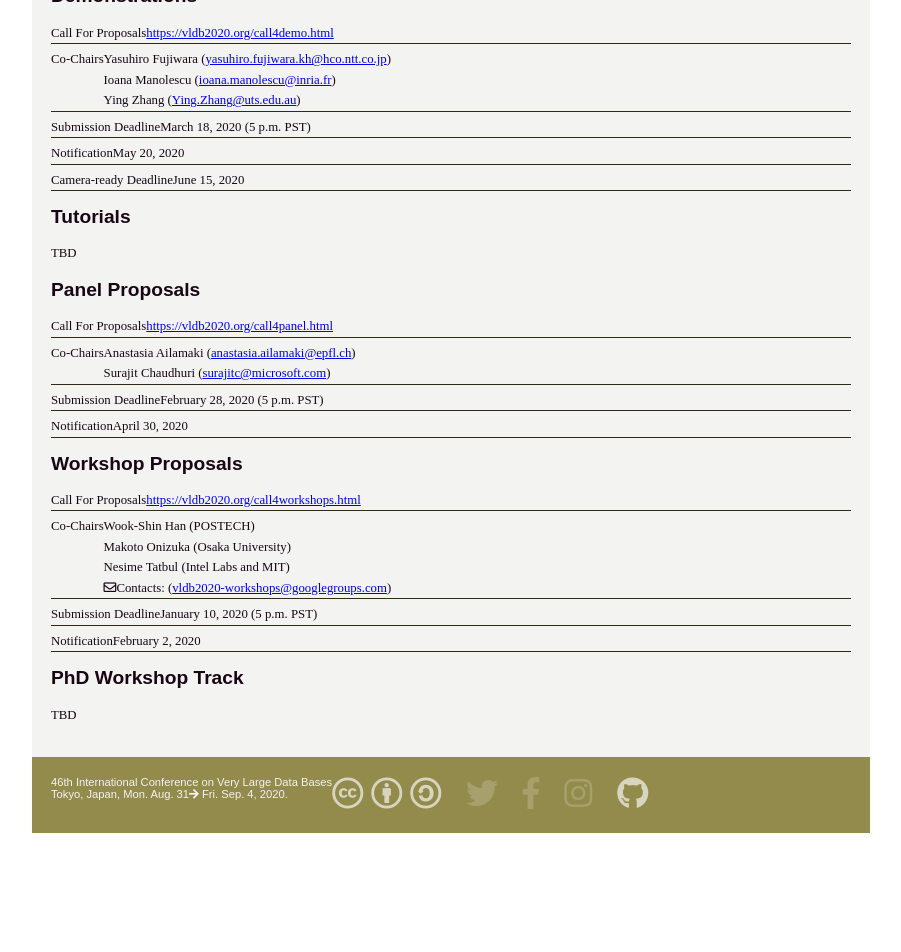
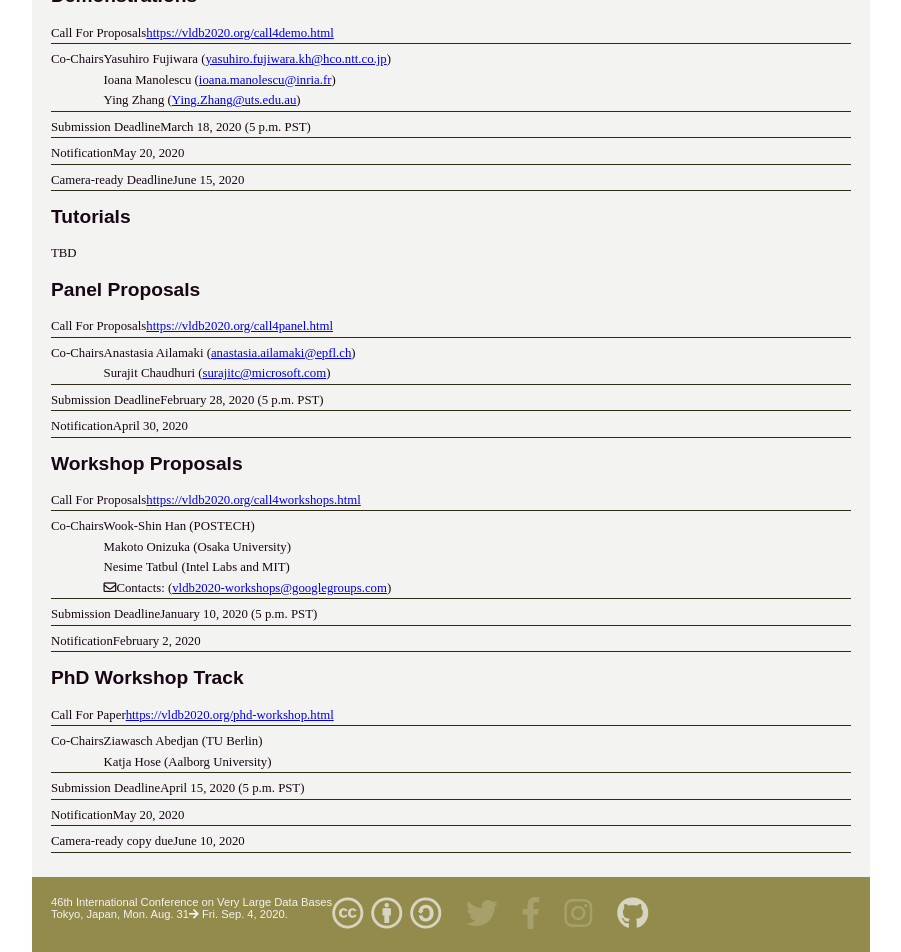
Before and after one commit to VLDB2020/VLDB2020.github.io, a Jekyll site: the page built from important-dates.md, in a window 1280 px wide. Shown: the part 2320-3272 px from the top of the page, without its empty margins (189-1090 px from the left). Built offline with Jekyll 4.4.1, drawn with Linux system fonts in a browser that asks for light colours; nearby versions of some CDN libraries; some web fonts are replaced; comment, search, counter and statistics services are not loaded.

Commit message:
update phd workshop

```diff
--- a/important-dates.md
+++ b/important-dates.md
@@ -137,4 +137,26 @@ Nesime Tatbul (Intel Labs and MIT)<br>
 
 ## PhD Workshop Track
 
-TBD
+<div class="col-group important-dates">
+    <div class="col-3 id-head">Call For Paper</div>
+    <div class="col-9 id-col"><a href="https://vldb2020.org/phd-workshop.html">https://vldb2020.org/phd-workshop.html</a></div>
+</div>
+<div class="col-group important-dates">
+    <div class="col-3 id-head">Co-Chairs</div>
+    <div class="col-9 id-col">
+        Ziawasch Abedjan (TU Berlin)<br>
+        Katja Hose (Aalborg University)
+    </div>
+</div>
+<div class="col-group important-dates">
+    <div class="col-3 id-head">Submission Deadline</div>
+    <div class="col-9 id-col">April 15, 2020 (5 p.m. PST)</div>
+</div>
+<div class="col-group important-dates">
+    <div class="col-3 id-head">Notification</div>
+    <div class="col-9 id-col">May 20, 2020</div>
+</div>
+<div class="col-group important-dates">
+    <div class="col-3 id-head">Camera-ready copy due</div>
+    <div class="col-9 id-col">June 10, 2020</div>
+</div>
```
